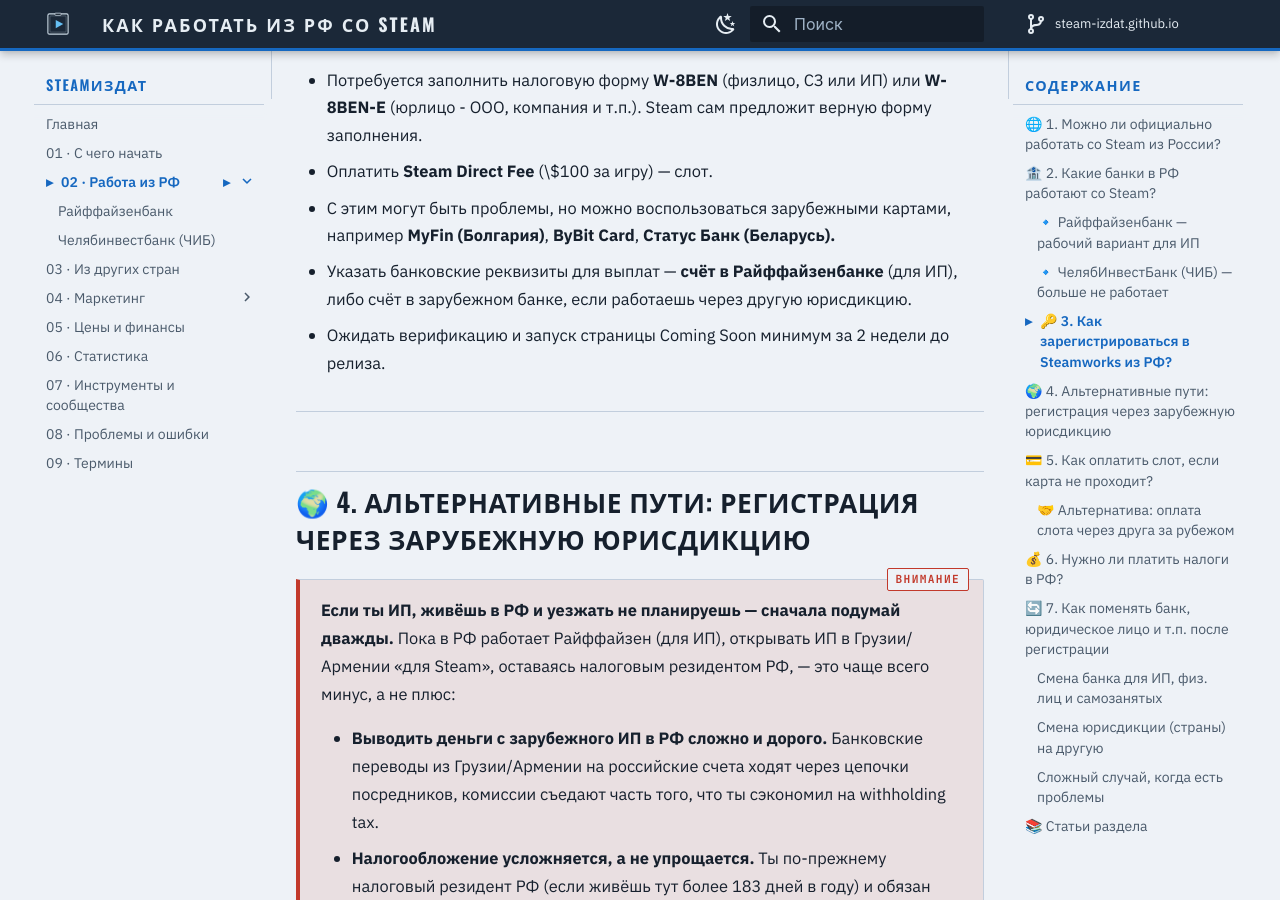
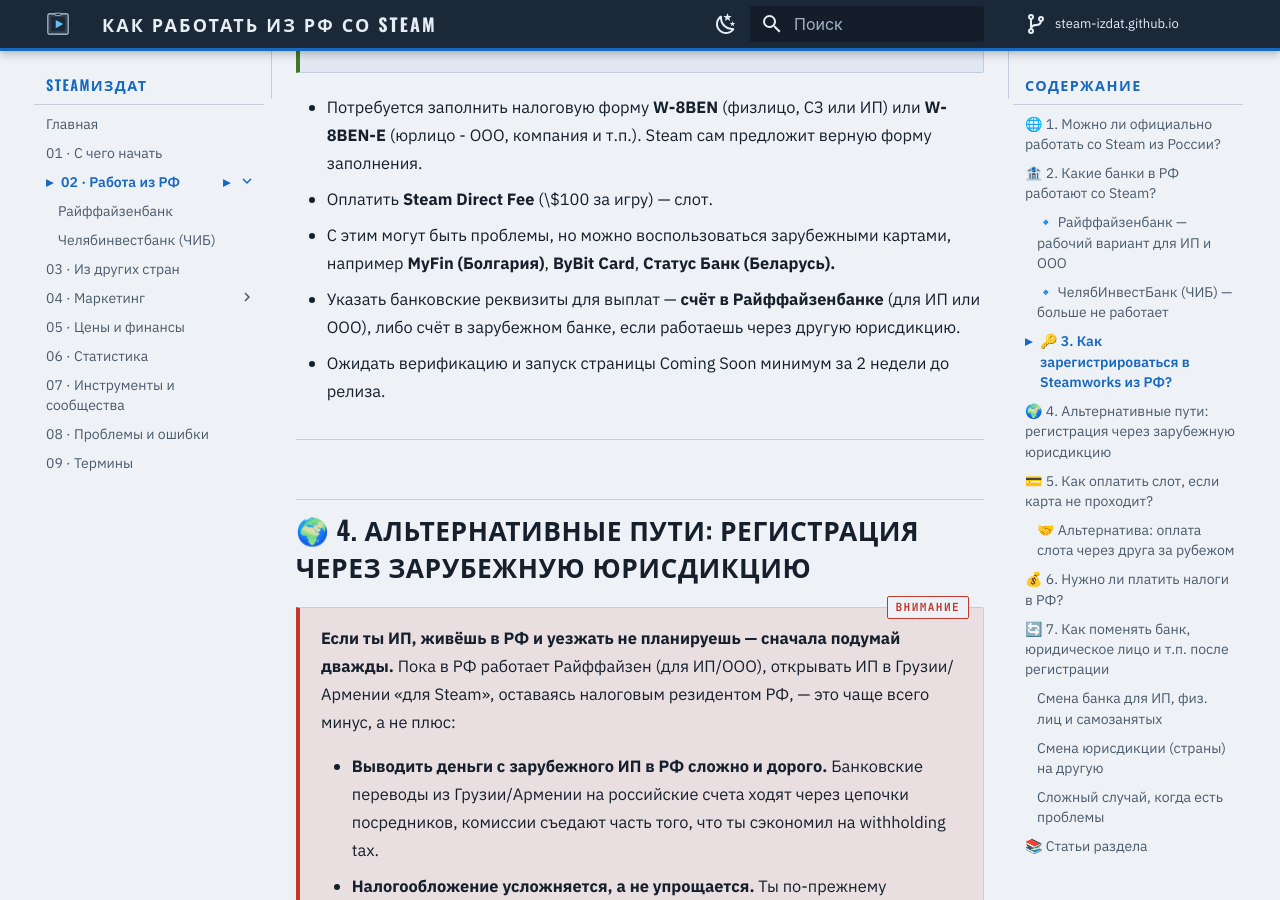
Before and after one commit to steam-izdat/steam-izdat.github.io, an MkDocs documentation site: the page built from docs/02-russia/index.md, in a window 1280 px wide and 900 px high, scrolled down 3233 px. Built offline with MkDocs 1.6.1 and Material for MkDocs 9.7.7, drawn with Linux system fonts in a browser that asks for light colours; comment, search, counter and statistics services are not loaded; some of the changed text lies outside the part shown.

Commit message:
Raiffeisen: ООО also works (confirmed case) + currency-control procedure
- ООО works for Steam payouts via Raiffeisen too (confirmed June 2026 case),
  same mechanics as ИП; note ООО is heavier (profit/УСН tax + dividend НДФЛ +
  more reporting) so a solo dev usually wants ИП.
- Add a real-case currency-control procedure: file «Сведения о валютных
  операциях» with the Steam payout report, the SDA (EN) and a RU translation.
  The operation code 21500 is given cautiously (per the CBR reference it's for
  intermediary deals — confirm the right code with the bank).
- Make «ИП and ООО» consistent across the whole РФ section (was «only ИП» in
  6 places).

Source: chat case (ООО payout, June 2026); CBR currency-operation code reference.

```diff
--- a/docs/02-russia/index.md
+++ b/docs/02-russia/index.md
@@ -10,7 +10,7 @@
 
 **Главное на 2026-06 · <span class="stamp stamp--date">проверяй дату</span>** Санкции и банковские обходы меняются быстро — то, что работало месяц назад, может уже не работать. Перед действиями сверяйся с актуальной ситуацией в [чате STEAMиздат](https://t.me/+qWcZc4g1arRhMGY6).
 
-**Челябинвестбанк (ЧИБ) под санкциями с мая 2026** и больше не принимает выплаты от Steam. В РФ остался **только Райффайзенбанк — и только для ИП**. Физлицам и самозанятым рабочего РФ-банка для приёма выплат сейчас нет (подробнее — в разделе про банки ниже).
+**Челябинвестбанк (ЧИБ) под санкциями с мая 2026** и больше не принимает выплаты от Steam. В РФ остался **только Райффайзенбанк — и только для ИП и ООО**. Физлицам и самозанятым рабочего РФ-банка для приёма выплат сейчас нет (подробнее — в разделе про банки ниже).
 
 </div>
 
@@ -28,9 +28,9 @@
 
 ## 🏦 2. Какие банки в РФ работают со Steam?
 
-<span class="stamp stamp--date">актуально на 2026-06</span> На данный момент SWIFT-платежи от Valve в РФ принимает **только Райффайзенбанк**, и только для **ИП**. Челябинвестбанк (ЧИБ), который раньше закрывал физлиц и самозанятых, [под санкциями с мая 2026](chelyabinvestbank.md) и больше не работает.
+<span class="stamp stamp--date">актуально на 2026-06</span> На данный момент SWIFT-платежи от Valve в РФ принимает **только Райффайзенбанк**, и только для **ИП и ООО**. Челябинвестбанк (ЧИБ), который раньше закрывал физлиц и самозанятых, [под санкциями с мая 2026](chelyabinvestbank.md) и больше не работает.
 
-### 🔹 Райффайзенбанк — рабочий вариант для ИП
+### 🔹 Райффайзенбанк — рабочий вариант для ИП и ООО
 
 - Подходит для **ИП и ООО**. Физлица и самозанятые — нет.
 - С начала 2026 открывает рублёвые расчётные счета с возможностью получения SWIFT-платежей. Есть подтверждённые случаи выплат от Valve.
@@ -83,7 +83,7 @@
   - Потребуется заполнить налоговую форму **W-8BEN** (физлицо, СЗ или ИП) или **W-8BEN-E** (юрлицо - ООО, компания и т.п.). Steam сам предложит верную форму заполнения.
 - Оплатить **Steam Direct Fee** (\$100 за игру) — слот.
   - С этим могут быть проблемы, но можно воспользоваться зарубежными картами, например **MyFin (Болгария)**, **ByBit Card**, **Статус Банк (Беларусь).**
-- Указать банковские реквизиты для выплат — **счёт в Райффайзенбанке** (для ИП), либо счёт в зарубежном банке, если работаешь через другую юрисдикцию.
+- Указать банковские реквизиты для выплат — **счёт в Райффайзенбанке** (для ИП или ООО), либо счёт в зарубежном банке, если работаешь через другую юрисдикцию.
 - Ожидать верификацию и запуск страницы Coming Soon минимум за 2 недели до релиза.
 
 ---
@@ -92,7 +92,7 @@
 
 <div class="cl cl-warn" markdown>
 
-**Если ты ИП, живёшь в РФ и уезжать не планируешь — сначала подумай дважды.** Пока в РФ работает Райффайзен (для ИП), открывать ИП в Грузии/Армении «для Steam», оставаясь налоговым резидентом РФ, — это чаще всего минус, а не плюс:
+**Если ты ИП, живёшь в РФ и уезжать не планируешь — сначала подумай дважды.** Пока в РФ работает Райффайзен (для ИП/ООО), открывать ИП в Грузии/Армении «для Steam», оставаясь налоговым резидентом РФ, — это чаще всего минус, а не плюс:
 
 - **Выводить деньги с зарубежного ИП в РФ сложно и дорого.** Банковские переводы из Грузии/Армении на российские счета ходят через цепочки посредников, комиссии съедают часть того, что ты сэкономил на withholding tax.
 - **Налогообложение усложняется, а не упрощается.** Ты по-прежнему налоговый резидент РФ (если живёшь тут более 183 дней в году) и обязан декларировать доход от иностранного ИП в РФ — плюс отчитываться в ФНС о зарубежных счетах и движении средств по ним (КИК, уведомления об открытии счёта, отчёты о движении).
@@ -229,7 +229,7 @@
 
 ## 📚 Статьи раздела
 
-- [Как работать с Райффайзенбанком](raiffeisenbank.md) — рабочий вариант для ИП.
+- [Как работать с Райффайзенбанком](raiffeisenbank.md) — рабочий вариант для ИП и ООО.
 - [Как работать с Челябинвестбанком (ЧИБ)](chelyabinvestbank.md) — под санкциями с мая 2026, оставлено как исторический справочник.
 
 ---
```
Also changed, not shown: docs/02-russia/chelyabinvestbank.md (+2 -2 lines), docs/02-russia/raiffeisenbank.md (+18 -2 lines).
